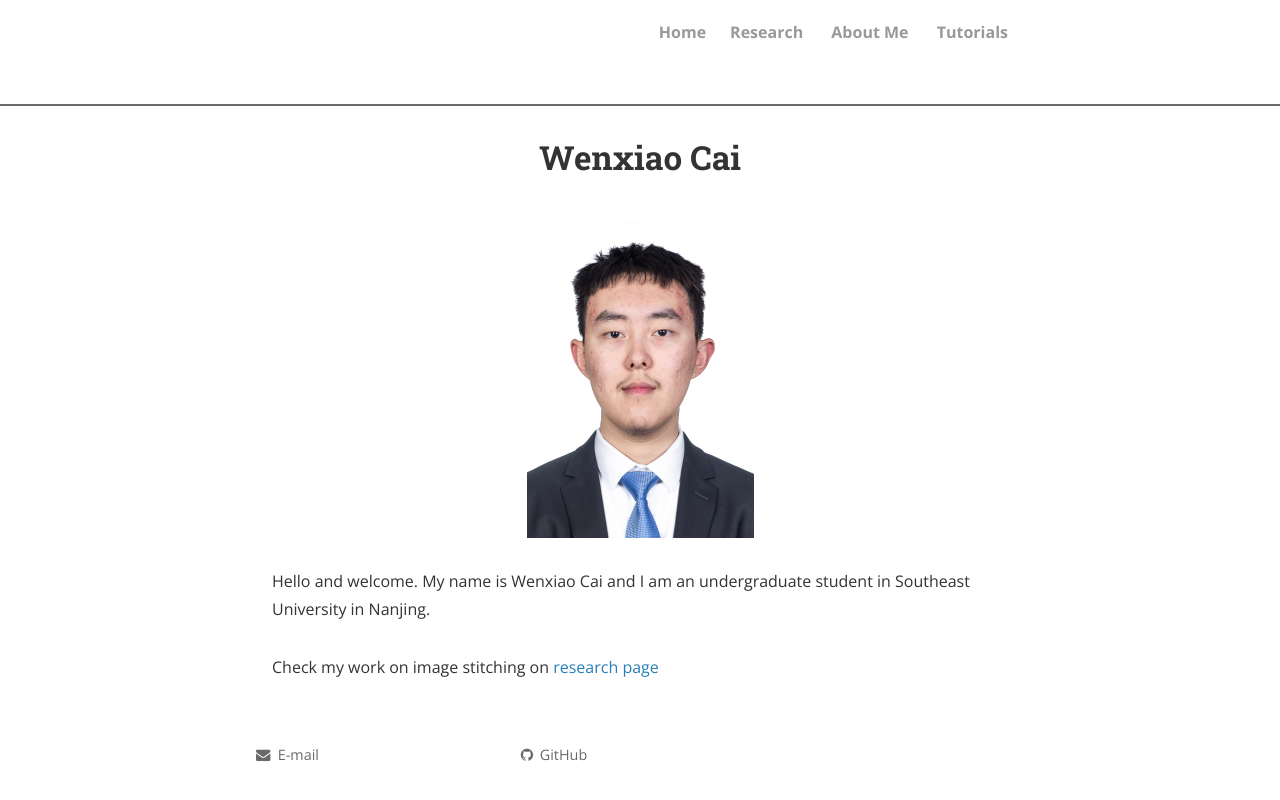
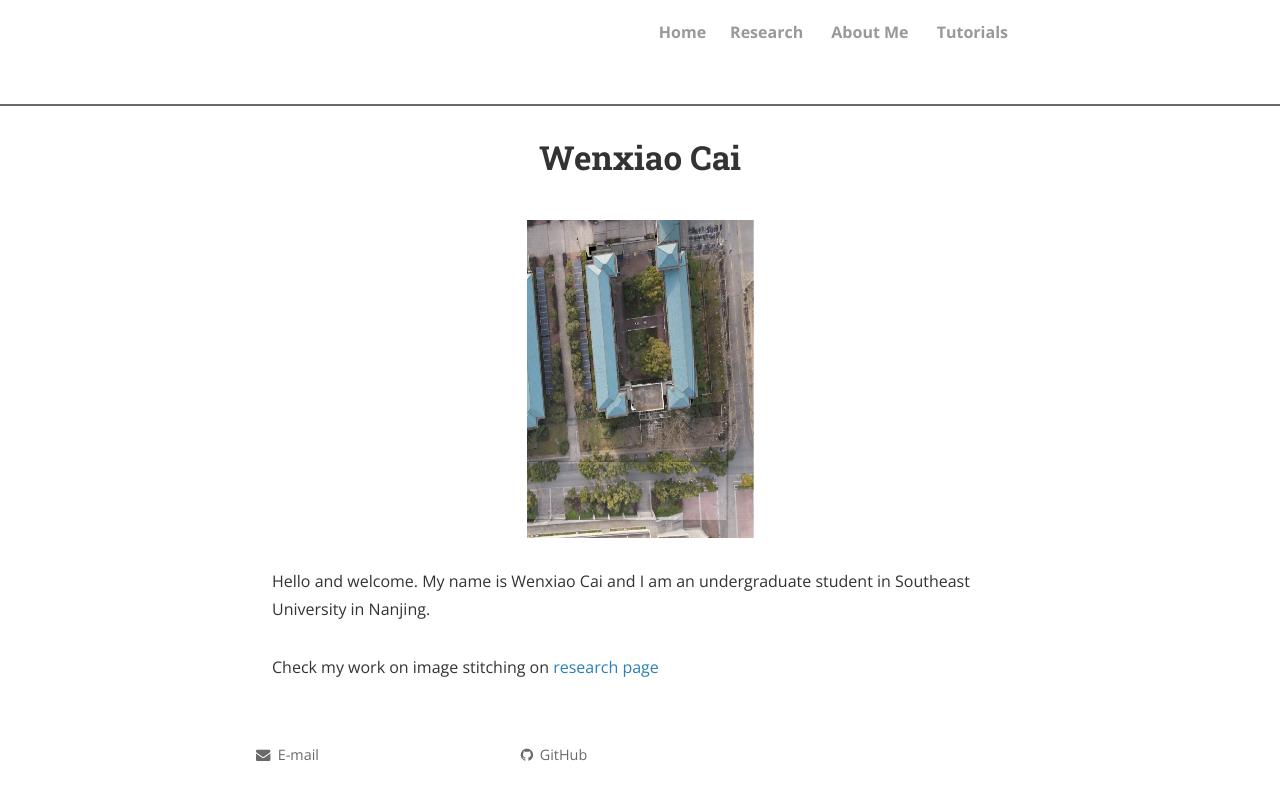
Before and after one commit to RussRobin/RussRobin.github.io, a Jekyll site: the page built from index.html, in a window 1280 px wide. Shown: the top 800 px of the page. Built offline with Jekyll 4.4.1, drawn with Linux system fonts in a browser that asks for light colours; nearby versions of some CDN libraries; the list of posts is cut into pages by our own code; comment, search, counter and statistics services are not loaded; a style sheet for code colours, icons or effects is not loaded.

Commit message:
Update index.html

```diff
--- a/index.html
+++ b/index.html
@@ -13,7 +13,7 @@ title: Wenxiao Cai
 </script>
 
 
-<img src="cwx_profile_picture.jpg" alt="Wenxiao Cai pic" style="width:227px;height:318px;" title="Wenxiao Cai"; algin="middle">
+<img src="experiment1.jpg" alt="Wenxiao Cai pic" style="width:227px;height:318px;" title="Wenxiao Cai"; algin="middle">
 <br>
 Hello and welcome. My name is Wenxiao Cai and I am an undergraduate student in Southeast University in Nanjing.
 
```
